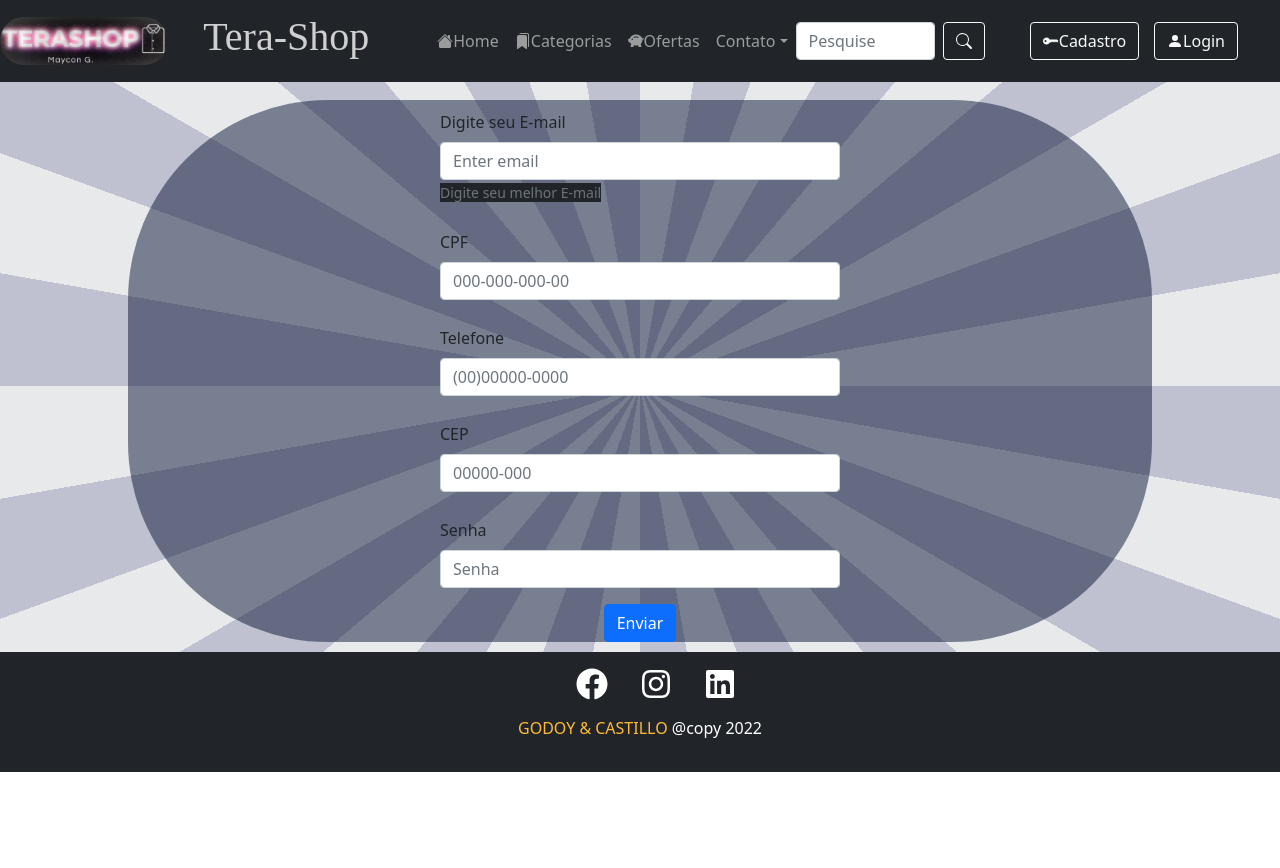
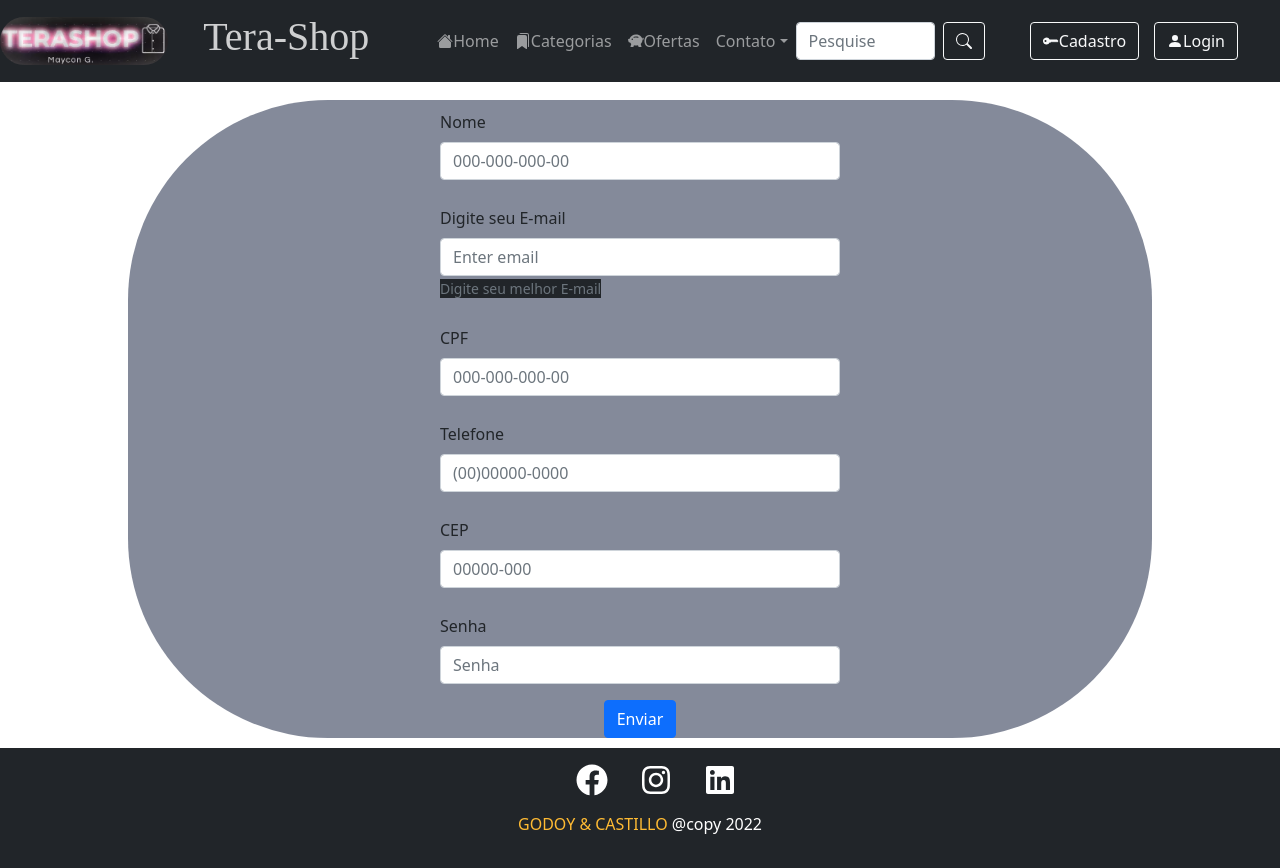
Before and after one commit to Adamscastillo/Tera_Shop_React, a React (Create React App) app: page /cadastro in a window 1280 px wide. Before the commit the page ends 800 px from the top, so only its background shows below. Built offline with nearby package versions, Linux system fonts and the light colour scheme.

Commit message:
meu commit

```diff
--- a/src/App.css
+++ b/src/App.css
@@ -6,7 +6,7 @@ body {
   background-image: repeating-conic-gradient(
 
     #bfc0d0 10deg 20deg,
-    #e7e9eb 20deg 30deg
+
   );
   background-repeat: no-repeat;
   background-size: cover;
--- a/src/pages/Cadastro/Cadastro.jsx
+++ b/src/pages/Cadastro/Cadastro.jsx
@@ -8,6 +8,11 @@ function Cadastro() {
   return (
     <div className="main-cadastro">
       <Form className="form">
+      <Form.Group className="mb-3 form-group"  >
+          <Form.Label>Nome</Form.Label>
+          <Form.Control type="text" placeholder="000-000-000-00" pattern="(\d{3}\.?\d{3}\.?\d{3}-?\d{2})|(\d{2}\.?\d{3}\.?\d{3}/?\d{4}-?\d{2})"/>
+        </Form.Group>
+
         <Form.Group className="mb-3 form-group" controlId="formBasicEmail">
           <Form.Label>Digite seu E-mail</Form.Label>
           <Form.Control type="email" placeholder="Enter email" />
@@ -18,20 +23,20 @@ function Cadastro() {
 
         <Form.Group className="mb-3 form-group">
           <Form.Label>CPF</Form.Label>
-          <Form.Control type="text" placeholder="000-000-000-00" pattern="(\d{3}\.?\d{3}\.?\d{3}-?\d{2})|(\d{2}\.?\d{3}\.?\d{3}/?\d{4}-?\d{2})"/>
+          <Form.Control type="cpf" autoComplete="tel" placeholder="000-000-000-00" maxLength={'11'} pattern="(\d{3}\.?\d{3}\.?\d{3}-?\d{2})|(\d{2}\.?\d{3}\.?\d{3}/?\d{4}-?\d{2})"/>
         </Form.Group>
 
-        <Form.Group className="mb-3 form-group" controlId="formBasicEmail">
+        <Form.Group className="mb-3 form-group" >
           <Form.Label>Telefone</Form.Label>
           <Form.Control type="tel" placeholder="(00)00000-0000" />
         </Form.Group>
 
-        <Form.Group className="mb-3 form-group" controlId="formBasicEmail">
+        <Form.Group className="mb-3 form-group" >
           <Form.Label>CEP</Form.Label>
           <Form.Control type="cep" placeholder="00000-000" />
         </Form.Group>
 
-        <Form.Group className="mb-3 form-group" controlId="formBasicPassword">
+        <Form.Group className="mb-3 form-group">
           <Form.Label>Senha</Form.Label>
           <Form.Control type="password" placeholder="Senha" />
         </Form.Group>
```
